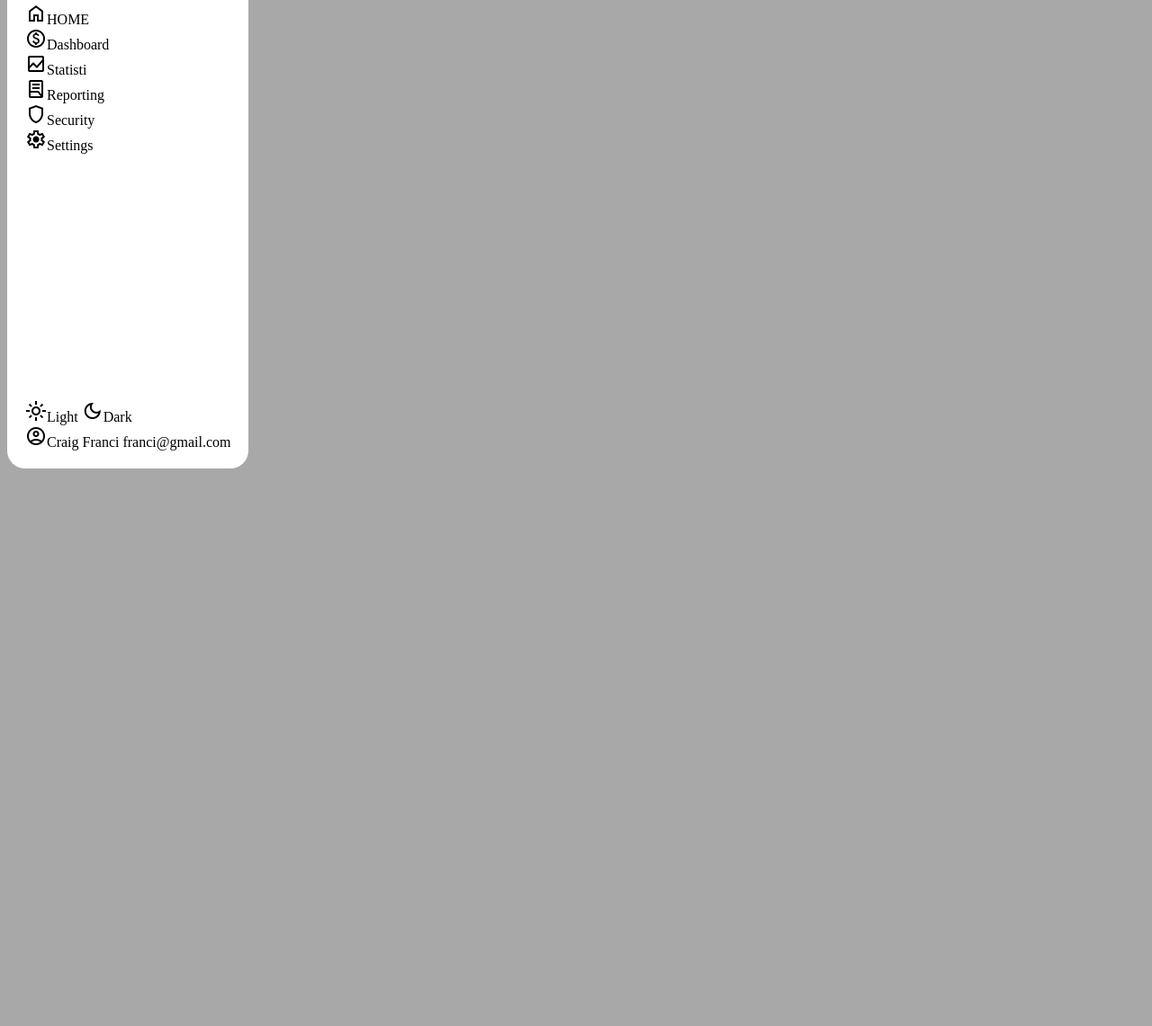
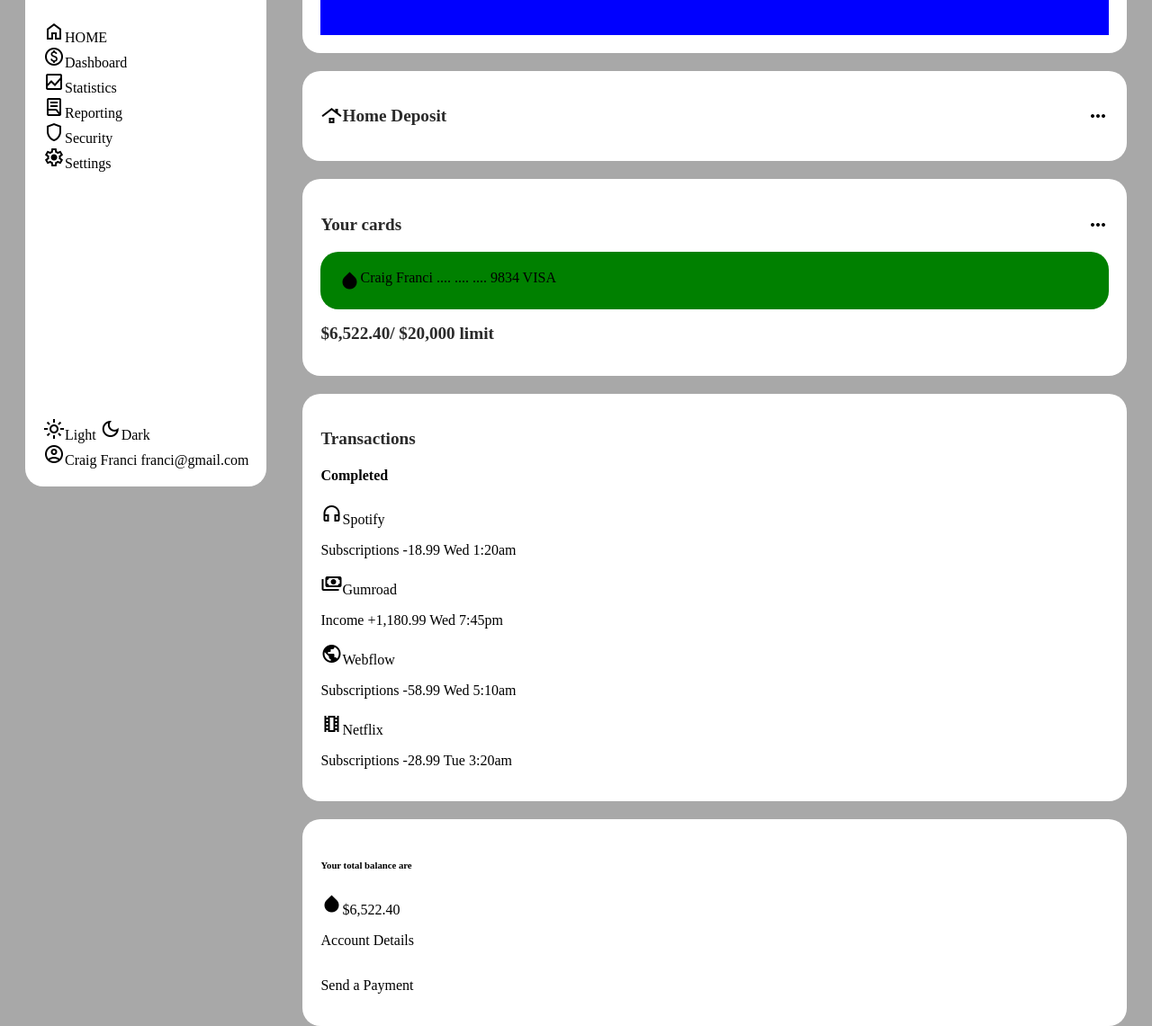
Before and after one commit to I-s-aac/scss-or-sass-dashboard, a plain HTML site: page index.html in a window 1280 px wide. Shown: the part 327-1468 px from the top of the page at 90% size. Before the commit the page ends 856 px from the top, so only its background shows below. Drawn offline with nearby package versions, Linux system fonts and the light colour scheme.

Commit message:
forgot what we did but out of time to remember Wed, Sep  4, 2024 10:32:03 AM

```diff
--- /dev/null
+++ b/_colors.scss
@@ -0,0 +1,5 @@
+$primaryColor: #000000;
+$secondaryColor: #000000;
+$cardBackgroundColor: #ffffff;
+$textColor: #2a2a2a;
+$pageBackgroundColor: rgb(168, 168, 168);
--- a/components/contentCard/_contentCard.scss
+++ b/components/contentCard/_contentCard.scss
@@ -1,5 +1,17 @@
+@use '../../colors';
+
 %contentCard {
-    background-color: white;
+    display: flex;
+    flex-direction: column;
+    background-color: colors.$cardBackgroundColor;
     border-radius: 20px;
     padding: 20px;
+    margin: 20px;
+
+    h1:first-of-type,
+    h2:first-of-type,
+    h3:first-of-type {
+        color: colors.$textColor;
+        font-size: larger;
+    }
 }
--- /dev/null
+++ b/components/smallCard/_smallCard.scss
@@ -0,0 +1,8 @@
+@use '../../colors';
+
+%smallCard {
+    display: flex;
+    background-color: green;
+    border-radius: 20px;
+    padding: 20px;
+}
--- a/index.html
+++ b/index.html
@@ -20,7 +20,7 @@
             <div class="column">
                 <span><span class="material-symbols-outlined">home</span>HOME</span>
                 <span><span class="material-symbols-outlined">paid</span>Dashboard</span>
-                <span><span class="material-symbols-outlined">bid_landscape</span>Statisti</span>
+                <span><span class="material-symbols-outlined">bid_landscape</span>Statistics</span>
                 <span><span class="material-symbols-outlined">lab_profile</span>Reporting</span>
                 <span><span class="material-symbols-outlined">shield</span>Security</span>
                 <span><span class="material-symbols-outlined">settings</span>Settings</span>
@@ -42,23 +42,67 @@
         <div class="notNavbar">
 
             <div class="container1 contentCard">
-                Your total balance are
-                $6,522.40 12m
+                Your total balance is
+
+                <div style="width: 100%; height: 300px; background-color: blue;">
+                    $6,522.40 12m 30d 7d 24h View report
+                </div>
             </div>
+
             <div class="container2 contentCard">
-                <h3>Home Deposit</h3>
-            </div class>
-            <div class="container3">
+                <div class="contentCardTitle">
+                    <div>
+                        <span class="material-symbols-outlined">roofing</span>
+                        <h3>Home Deposit</h3>
+                    </div>
+                    <div class="material-symbols-outlined">more_horiz</div>
+                </div>
+            </div>
+            <div class="container3 contentCard">
+
+                <div class="contentCardTitle">
+                    <h3>Your cards</h3>
+                    <div class="material-symbols-outlined">more_horiz</div>
+                </div>
+
+                <div class="contentCardContent">
+                    <div class="smallCard">
+                        <span class="material-symbols-outlined">humidity_high</span>
+                        Craig Franci .... .... .... 9834 VISA
+                    </div>
+
+                    <div>
+                        <h2>$6,522.40/ $20,000 limit</h2>
+                    </div>
+                </div>
+
 
             </div>
-            <div class="container4">
+            <div class="container4 contentCard">
+                <div>
+                    <h3>Transactions</h3>
+
+                    <h4>Completed</h4>
+                </div>
+                <div>
+                    <span><span class="material-symbols-outlined">headphones</span>Spotify</span>
+                    <p>Subscriptions -18.99 Wed 1:20am</p>
+                    <span><span class="material-symbols-outlined">payments</span>Gumroad</span>
+                    <p>Income +1,180.99 Wed 7:45pm</p>
+                    <span><span class="material-symbols-outlined">public</span>Webflow</span>
+                    <p>Subscriptions -58.99 Wed 5:10am</p>
+                    <span><span class="material-symbols-outlined">theaters</span>Netflix</span>
+                    <p>Subscriptions -28.99 Tue 3:20am</p>
+                </div>
+            </div>
+            <div class="container5 contentCard">
+                <h6>Your total balance are</h6>
+                <div><span class="material-symbols-outlined">humidity_high</span>$6,522.40</div>
+                <p> Account Details </p>
+                <p>Send a Payment</p>
 
             </div>
-            <div class="container5">
-            </div>
-
         </div>
-    </div>
 
 </body>
 
--- a/style.scss
+++ b/style.scss
@@ -1,15 +1,21 @@
+@use 'components/contentCard/contentCard';
+@use 'components/smallCard/smallCard';
+@use 'colors';
 @use 'icons';
-@use 'components/contentCard/contentCard';
 
 body {
-    background-color: rgb(168, 168, 168);
+    background-color: colors.$pageBackgroundColor;
 }
 
 .contentCard {
     @extend %contentCard;
 }
 
-.navbar{
+.smallCard {
+    @extend %smallCard;
+}
+
+.navbar {
     @extend %contentCard;
     display: flex;
     flex-direction: column;
@@ -22,6 +28,7 @@
 .column {
     display: flex;
     flex-direction: column;
+
 }
 
 .notNavbar {
@@ -33,9 +40,20 @@
     display: flex;
 }
 
-.email{
+.email {
     display: flex;
     flex-direction: column;
     justify-content: flex-end;
     align-items: flex-start;
 }
+
+.contentCardTitle {
+    display: flex;
+    justify-content: space-between;
+    width: 100%;
+
+    div {
+        display: flex;
+        align-items: center;
+    }
+}
```
Also changed, not shown: style.css, 1 other file.
